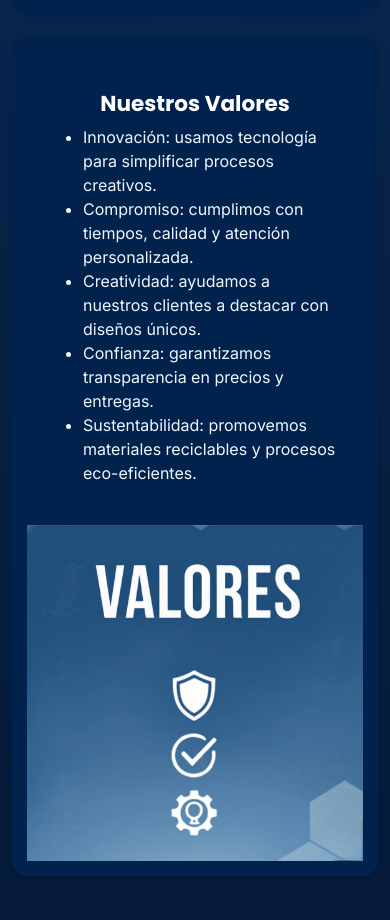
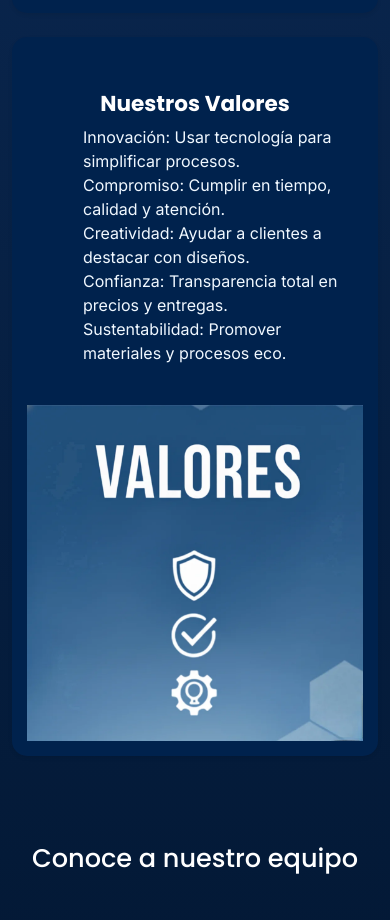
Before and after one commit to osvaldobs97/P-Integrador, a plain HTML site: page acercaDe.html in a window 390 px wide. Shown: the part 1833-2753 px from the top of the page. Drawn offline with nearby package versions, Linux system fonts and the light colour scheme.

Commit message:
Se hacen un media query para que cambie el tamaño de las li para no deformar la imagen valores

```diff
--- a/acercaDe.html
+++ b/acercaDe.html
@@ -90,16 +90,29 @@
                 <div class="col-md-9 p-4 d-flex flex-column justify-content-center">
                     <h4 class="fw-bold">Nuestros Valores</h4>
 
-                    <ul>
-                        <li>Innovación: usamos tecnología para simplificar procesos creativos.</li>
-                        <li>Compromiso: cumplimos con tiempos, calidad y atención personalizada.</li>
-                        <li>Creatividad: ayudamos a nuestros clientes a destacar con diseños únicos.</li>
-                        <li>Confianza: garantizamos transparencia en precios y entregas.</li>
-                        <li>Sustentabilidad: promovemos materiales reciclables y procesos eco-eficientes.</li>
+                    <ul id="listaValores">
+                        <li>
+        <span class="desktop-text">Innovación: Usar tecnología para simplificar y optimizar todos nuestros procesos.</span>
+        <span class="mobile-text">Innovación: Usar tecnología para simplificar procesos.</span>
+    </li>
+    <li>
+        <span class="desktop-text">Compromiso: cumplimos con tiempos, calidad y atención personalizada.</span>
+        <span class="mobile-text">Compromiso: Cumplir en tiempo, calidad y atención.</span>
+    </li>
+    <li>
+        <span class="desktop-text">Creatividad: ayudamos a nuestros clientes a destacar con diseños únicos.</span>
+        <span class="mobile-text">Creatividad: Ayudar a clientes a destacar con diseños.</span>
+    </li>
+    <li>
+        <span class="desktop-text">Confianza: garantizamos transparencia en precios y entregas.</span>
+        <span class="mobile-text">Confianza: Transparencia total en precios y entregas.</span>
+    </li>
+    <li>
+        <span class="desktop-text">Sustentabilidad: promovemos materiales reciclables y procesos eco-eficientes.</span>
+        <span class="mobile-text">Sustentabilidad: Promover materiales y procesos eco.</span>
+    </li>
                     </ul>
-
                 </div>
-
                 <div class="col-md-3">
                     <img src="./assets/valores.webp" class="img-fluid h-100 w-100 object-fit-cover" alt="Imagen 3">
                 </div>
--- a/css/componentes.css
+++ b/css/componentes.css
@@ -19,9 +19,18 @@ html{
     padding: 40px;
 }
 
+/* card-lista-valores */
+#listaValores {
+    list-style-type: none;
+}
+.desktop-text {
 
-
-
+    display: inline;
+}
+.mobile-text {
+    display: none;
+}
+/* ------------------ */
 .card {
     background-color: var(--bgcolor);
     border: 2px solid var(--secondary-color);
@@ -121,3 +130,12 @@ iframe {
         height: 400px;
     }
 }
+/* card-lista-valores */
+@media (max-width: 993px) {
+    .desktop-text {
+    display: none;
+    }
+    .mobile-text {
+    display: inline;
+    }
+}
```
Also changed, not shown: css/main.css (line endings or trailing spaces).
